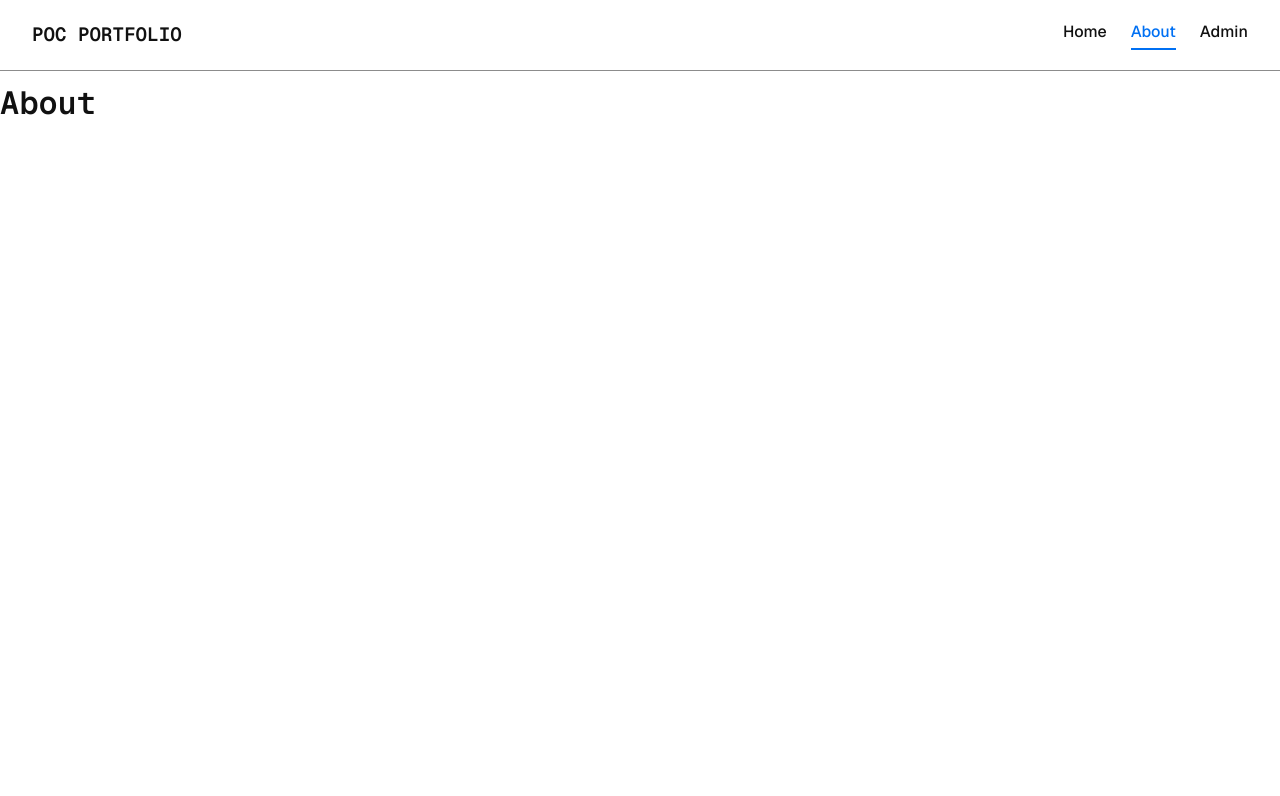
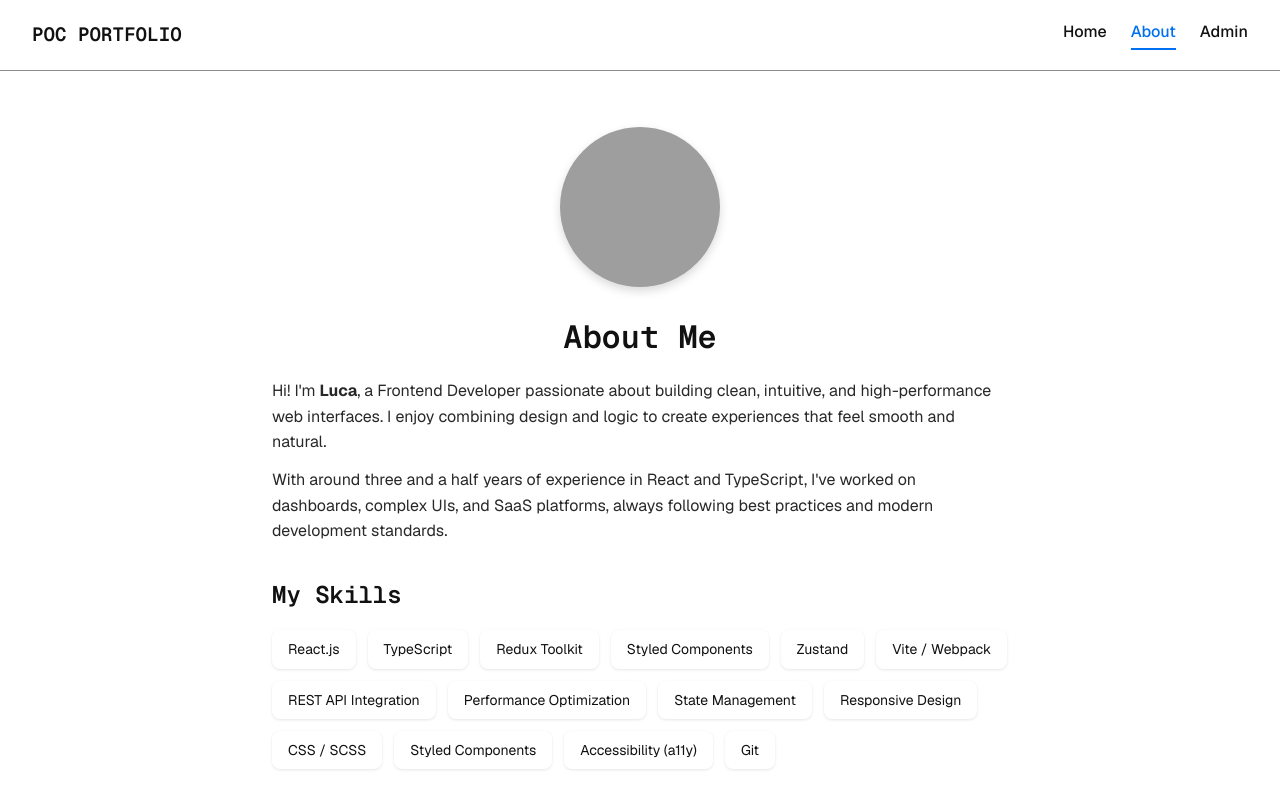
Before and after one commit to lucaggio/poc-nextjs-portfolio, a Next.js app: page /about in a window 1280 px wide. Shown: the top 796 px of the page. Built offline with nearby package versions, Linux system fonts and the light colour scheme; grey boxes are pictures that could not be loaded.

Commit message:
feat(about): add page

```diff
--- /dev/null
+++ b/src/app/about/components/AboutContent/AboutContent.styles.ts
@@ -0,0 +1,65 @@
+import { styled } from "styled-components";
+
+export const Container = styled.div`
+  max-width: 800px;
+  margin: 0 auto;
+  padding: 3rem 2rem;
+  line-height: 1.6;
+`;
+
+export const Avatar = styled.img`
+  width: 10rem;
+  height: 10rem;
+  border-radius: 50%;
+  object-fit: cover;
+  box-shadow: 0 4px 10px rgba(0, 0, 0, 0.15);
+  display: block;
+  margin: 0 auto 1.5rem auto;
+`;
+
+export const Title = styled.h1`
+  font-size: 2rem;
+  margin-bottom: 1rem;
+  text-align: center;
+  color: ${({ theme }) => theme.colors.text};
+`;
+
+export const Section = styled.section`
+  margin-bottom: 2rem;
+
+  h2 {
+    font-size: 1.5rem;
+    margin-bottom: 0.75rem;
+    color: ${({ theme }) => theme.colors.text};
+  }
+
+  p {
+    margin-bottom: 0.75rem;
+    color: ${({ theme }) => theme.colors.text};
+    opacity: 0.9;
+  }
+`;
+
+export const SkillList = styled.ul`
+  display: flex;
+  flex-wrap: wrap;
+  gap: 0.75rem;
+  margin-top: 1rem;
+  padding: 0;
+  list-style: none;
+`;
+
+export const Skill = styled.li`
+  background-color: ${({ theme }) => theme.colors.background};
+  padding: 0.5rem 1rem;
+  border-radius: 8px;
+  box-shadow: 0 1px 3px rgba(0, 0, 0, 0.1);
+  font-size: 0.875rem;
+  color: ${({ theme }) => theme.colors.text};
+  transition: transform 0.2s ease, box-shadow 0.2s ease;
+
+  &:hover {
+    transform: translateY(-2px);
+    box-shadow: 0 2px 6px rgba(0, 0, 0, 0.15);
+  }
+`;
--- /dev/null
+++ b/src/app/about/components/AboutContent/AboutContext.constants.ts
@@ -0,0 +1,16 @@
+export const SKILLS: string[] = [
+  "React.js",
+  "TypeScript",
+  "Redux Toolkit",
+  "Styled Components",
+  "Zustand",
+  "Vite / Webpack",
+  "REST API Integration",
+  "Performance Optimization",
+  "State Management",
+  "Responsive Design",
+  "CSS / SCSS",
+  "Styled Components",
+  "Accessibility (a11y)",
+  "Git",
+];
--- /dev/null
+++ b/src/app/about/components/AboutContent/index.tsx
@@ -0,0 +1,43 @@
+"use client";
+
+import { SKILLS } from "./AboutContext.constants";
+
+import * as S from "./AboutContent.styles";
+
+export function AboutContent() {
+  return (
+    <S.Container>
+      <S.Avatar
+        src="https://i.pravatar.cc/160?img=65"
+        alt="Profile photo"
+        loading="lazy"
+        decoding="async"
+      />
+      <S.Title>About Me</S.Title>
+
+      <S.Section>
+        <p>
+          Hi! I&apos;m <strong>Luca</strong>, a Frontend Developer passionate
+          about building clean, intuitive, and high-performance web interfaces.
+          I enjoy combining design and logic to create experiences that feel
+          smooth and natural.
+        </p>
+        <p>
+          With around three and a half years of experience in React and
+          TypeScript, I&apos;ve worked on dashboards, complex UIs, and SaaS
+          platforms, always following best practices and modern development
+          standards.
+        </p>
+      </S.Section>
+
+      <S.Section>
+        <h2>My Skills</h2>
+        <S.SkillList>
+          {SKILLS.map((skill: string, i) => (
+            <S.Skill key={i}>{skill}</S.Skill>
+          ))}
+        </S.SkillList>
+      </S.Section>
+    </S.Container>
+  );
+}
--- a/src/app/about/page.tsx
+++ b/src/app/about/page.tsx
@@ -1,3 +1,7 @@
+import { AboutContent } from "./components/AboutContent";
+
+export const revalidate = false;
+
 export default function AboutPage() {
-  return <h1>About</h1>;
+  return <AboutContent />;
 }
```
